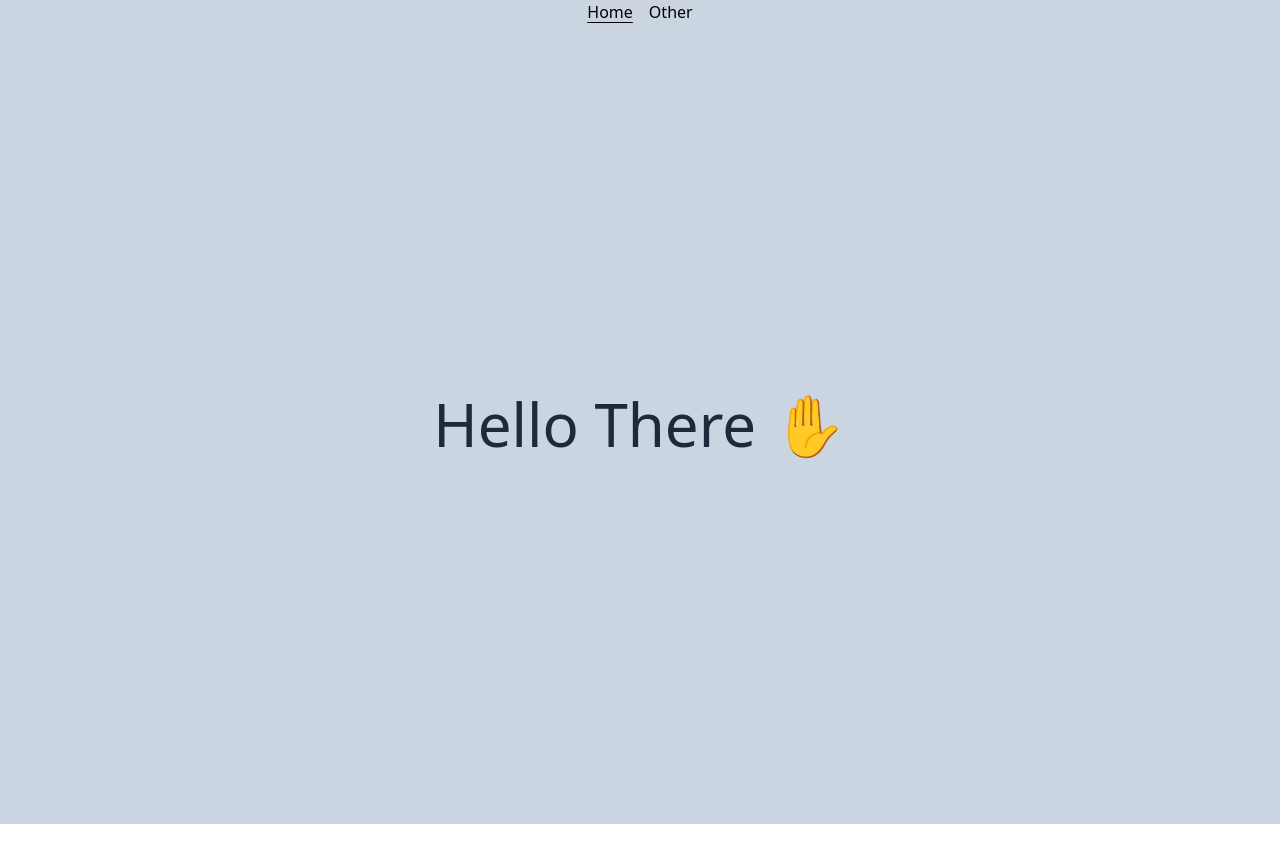
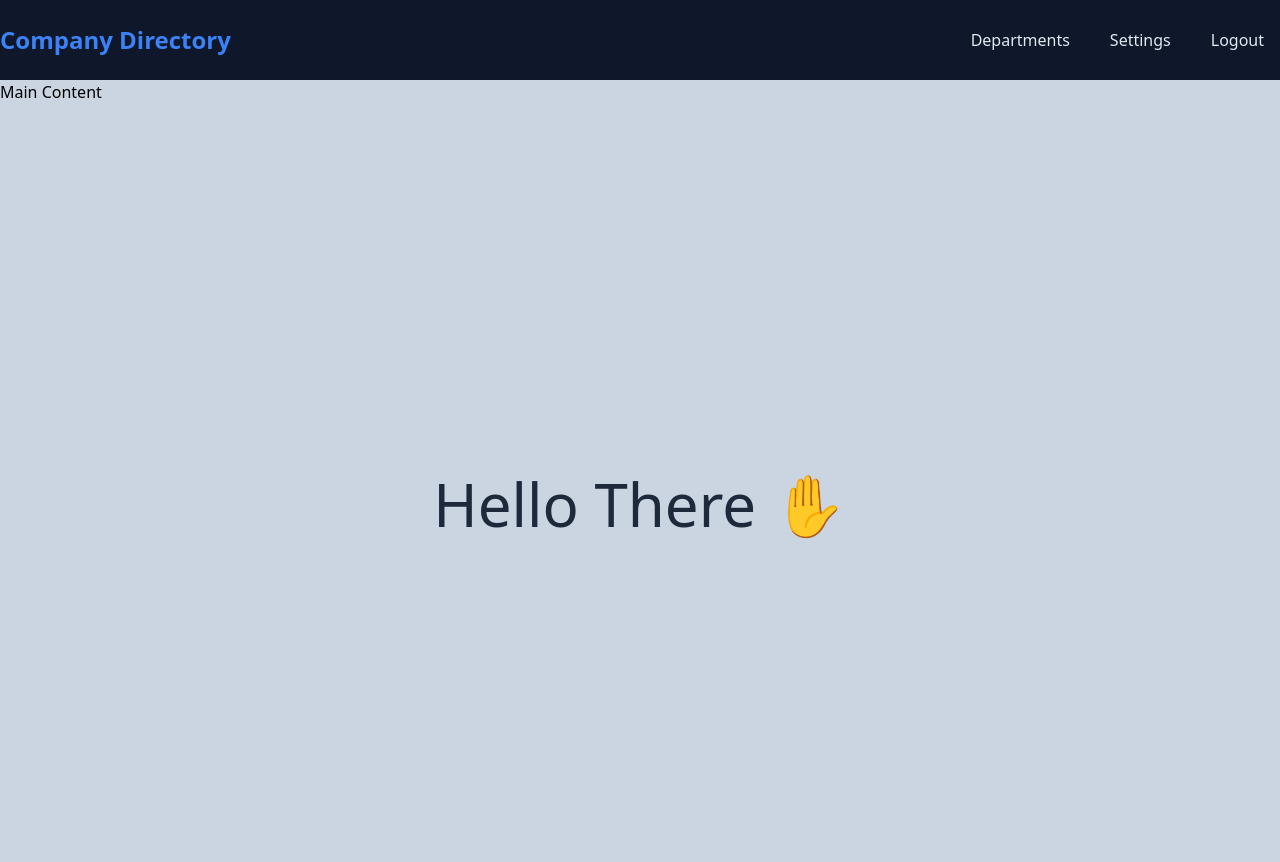
Before and after one commit to Adam-Riojas/Vue-Company, a Vue app: page / in a window 1280 px wide. Shown: the top 862 px of the page. Before the commit the page ends 824 px from the top, so only its background shows below. Built offline with nearby package versions, Linux system fonts and the light colour scheme.

Commit message:
Added Navigation bar

```diff
--- a/src/App.vue
+++ b/src/App.vue
@@ -1,8 +1,10 @@
 <script setup>
-  import NavMenu from '@/components/NavMenu.vue'
+import NavigationBar from './components/NavigationBar.vue'
 </script>
 
 <template>
-  <NavMenu />
+  <NavigationBar/>
+  <h1>Main Content</h1>
+
   <RouterView />
 </template>
--- /dev/null
+++ b/src/components/NavigationBar.vue
@@ -0,0 +1,44 @@
+<script setup>
+    import {ref} from 'vue'
+    const brand = ref('Company Directory');
+</script>
+
+
+
+<template>
+    <nav>
+        <div class="wrapper">
+            <div class="brand">
+                <span class="brand-title">{{ brand }}</span>
+            </div>
+            <div class="menu">
+                <a href="#" class="menu-item">Departments</a>
+                <a href="#" class="menu-item">Settings</a>
+                <a href="#" class="menu-item">Logout</a>
+            </div>
+        </div>
+    </nav>
+</template>
+
+<style scoped lang="postcss">
+  nav {
+    @apply flex h-20 bg-slate-900 text-slate-200;
+    .wrapper {
+      @apply container mx-auto flex w-full items-center justify-between;
+      .brand {
+        &-title {
+          @apply text-2xl font-bold text-blue-500;
+        }
+      }
+      .menu {
+        @apply flex gap-2;
+        &-item {
+          @apply rounded-md px-4 py-2 hover:bg-red-500 hover:text-slate-900;
+        }
+        &-login {
+          @apply rounded-md bg-red-500 px-4 py-2 text-red-100 hover:bg-red-700;
+        }
+      }
+    }
+  }
+</style>
```
Also changed, not shown: .eslintrc.cjs, 1 other file (tests, documents, lock files or other folders).
